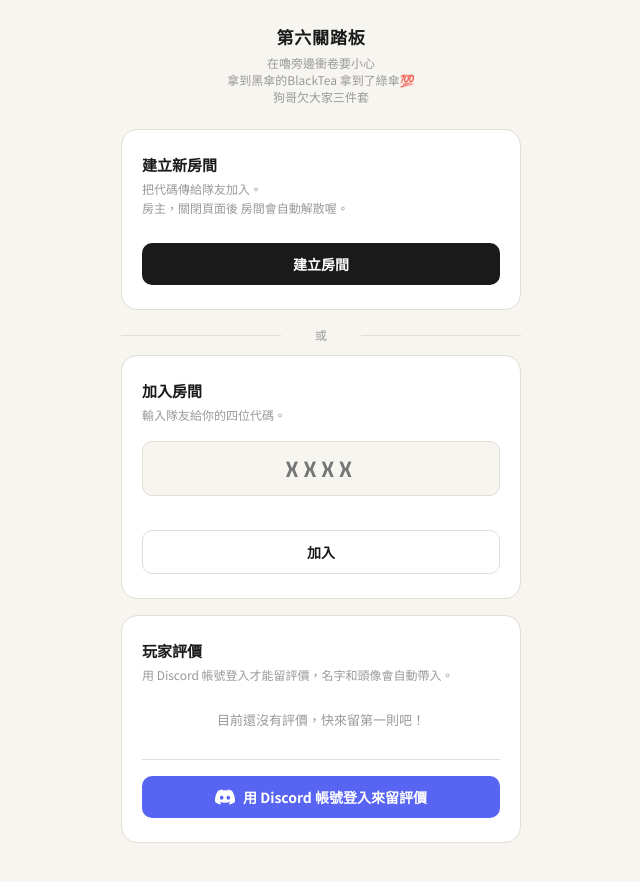
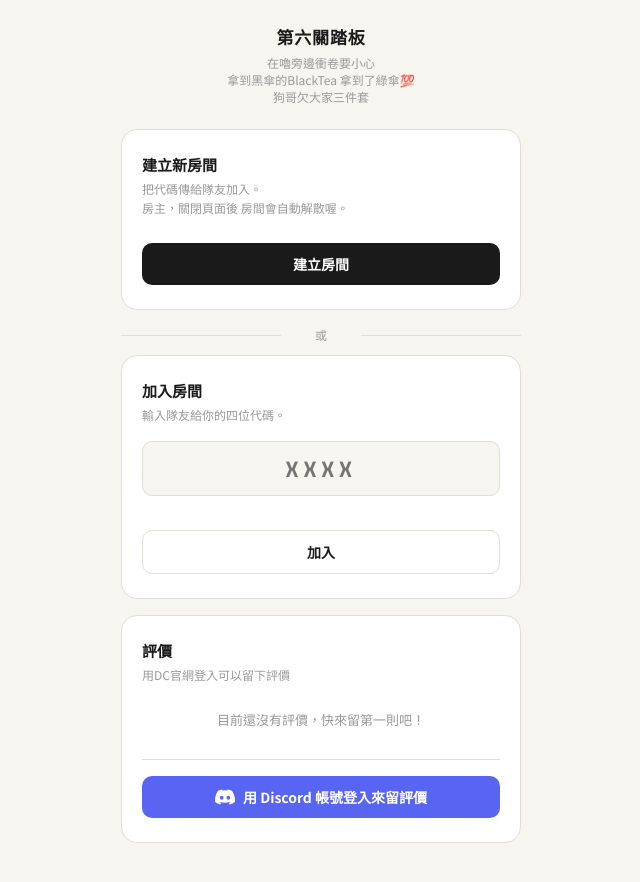
Before and after one commit to nsysu187-ship-it/YourMotherPork, a plain HTML site: page index.html in a window 1280 px wide. Shown: the whole page, without its empty margins (319-959 px from the left). Drawn offline with nearby package versions, Linux system fonts and the light colour scheme; no server answers.

Commit message:
Add files via upload

```diff
--- a/index.html
+++ b/index.html
@@ -152,8 +152,8 @@ input[type=text]:focus{border-color:#aaa;}
 <!-- 評價系統 -->
 <div class="review-wrap" id="review-wrap">
   <div class="card">
-    <h2>玩家評價</h2>
-    <p style="font-size:12px;color:var(--muted);margin-bottom:12px;line-height:1.6;">用 Discord 帳號登入才能留評價，名字和頭像會自動帶入。</p>
+    <h2>評價</h2>
+    <p style="font-size:12px;color:var(--muted);margin-bottom:12px;line-height:1.6;">用DC官網登入可以留下評價</p>
     <div class="rev-avg" id="rev-avg" style="display:none;">
       <div class="big-stars" id="rev-avg-stars"></div>
       <div class="avg-num" id="rev-avg-num"></div>
```
